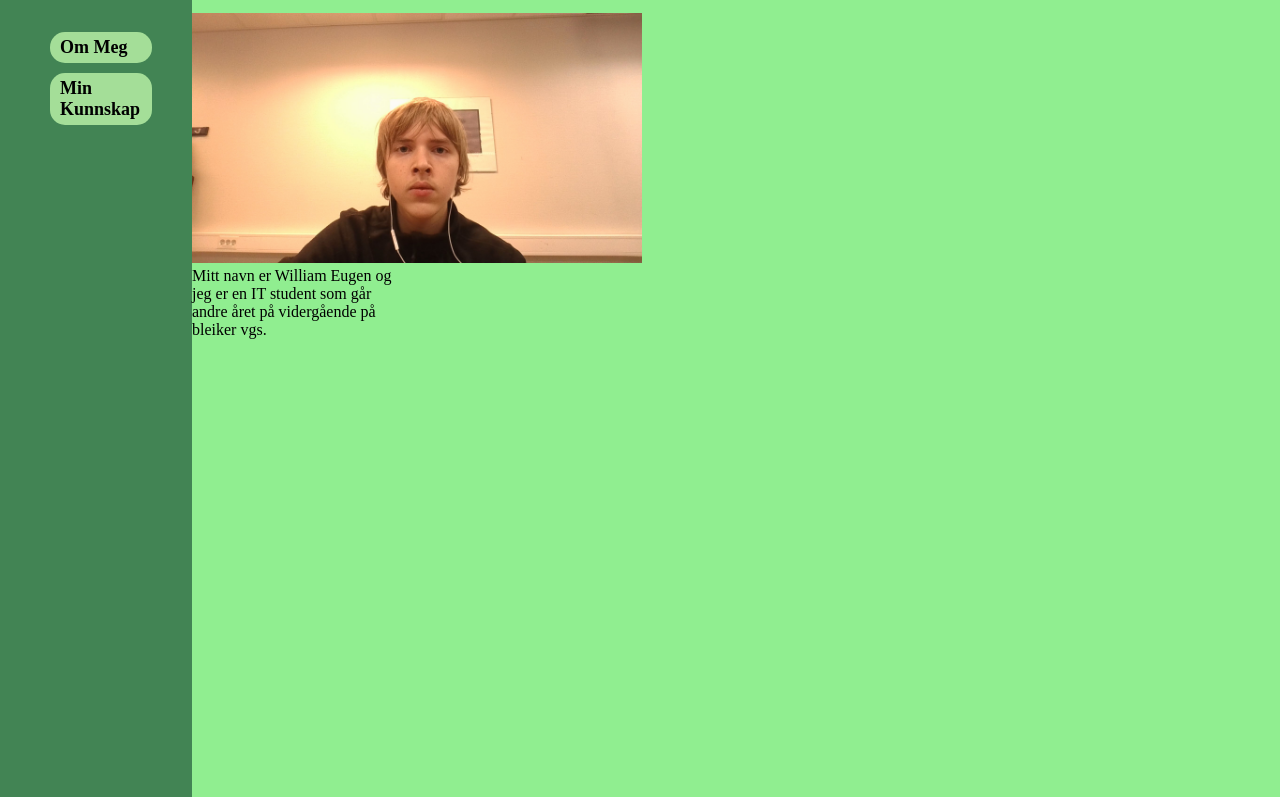
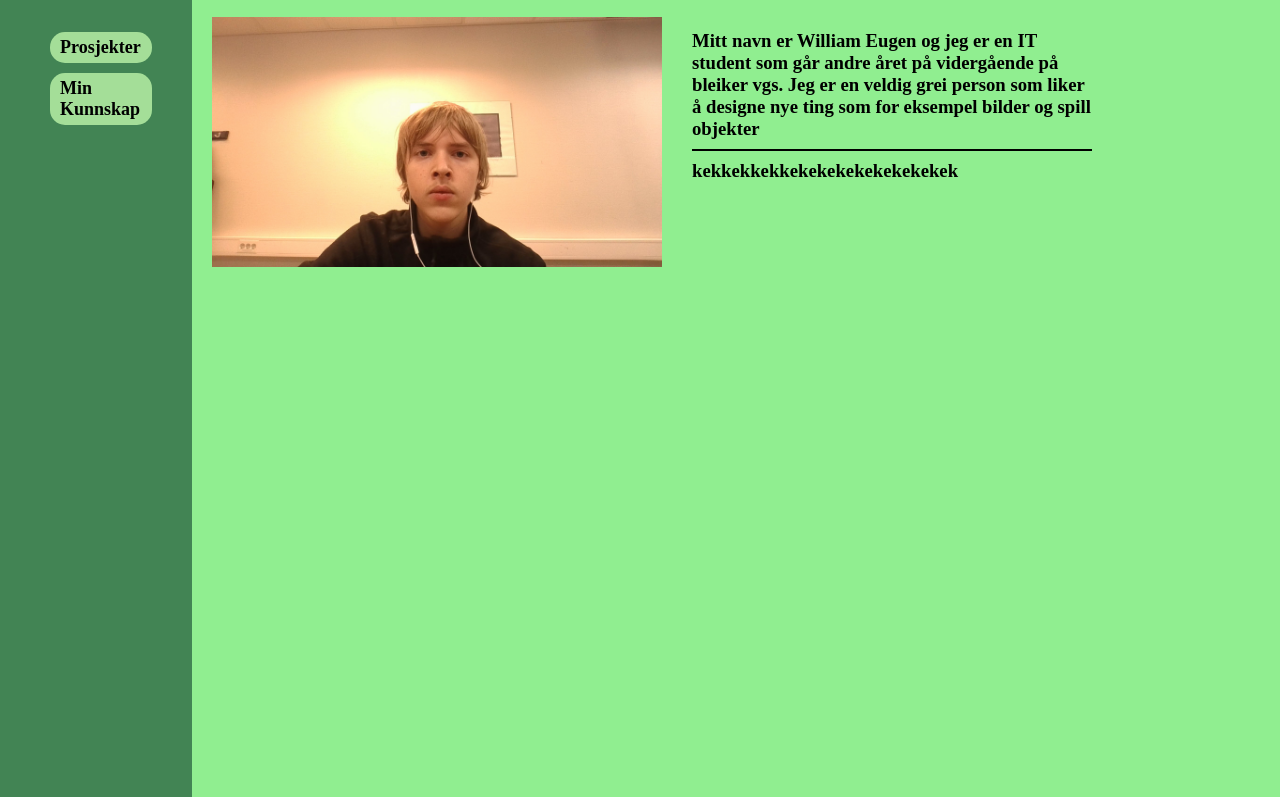
Before and after one commit to Pimser/Portfolio, a plain HTML site: page index.html in a window 1280 px wide. Shown: the part 106-903 px from the top of the page. Drawn offline with Linux system fonts and the light colour scheme.

Commit message:
time 2 update mandag

```diff
--- a/index.html
+++ b/index.html
@@ -17,14 +17,18 @@
         <div class="container">
             <div class="leftColumn">
                 <ul class="navbar">
-                    <li class="om"><a href="OmMeg"></a>Om Meg</li>
+                    <li class="om"><a href="Prosjekter"></a>Prosjekter</li>
                     <li class="om"><a href="MinKunnskap"></a>Min Kunnskap</li>
                 </ul>
             </div>
             <div class="rightColumn">
+                <img id="eugen1" src="WIN_20231214_14_22_55_Pro.jpg" alt="" width="450px" height="250px">
+                <p class="tboks" style="width: 200px;"><h3 style="width: 400px;"class="tboksp">Mitt navn er William
+                     Eugen og jeg er en IT student som går andre året på vidergående på bleiker vgs.
+                    Jeg er en veldig grei person som liker å designe nye ting som for eksempel bilder og spill objekter
+                    <hr style="background-color: black; height: 2px; border: none;"> kekkekkekkekekekekekekekekek</h3></p>
+            </div>
 
-                <p id="eugen1text" style="width: 200px;"><img id="eugen1" src="WIN_20231214_14_22_55_Pro.jpg" alt="" width="450px" height="250px">Mitt navn er William Eugen og jeg er en IT student som går andre året på vidergående på bleiker vgs.</p>
-            </div>
         </div>
 
     </main>
--- a/main.css
+++ b/main.css
@@ -1,6 +1,6 @@
 
 body{
-    background-color: grey;
+    background-color: lightgreen;
     height: 100%;
     margin: 0;
 
@@ -38,6 +38,21 @@ li{
     align-items: center;
     position: relative;
     top: 10px;
+}
+
+#eugen1{
+    margin: 20px;
+}
+
+.tboks{
+    padding-left: 600px;
+}
+
+.tboksp{
+    position: relative;
+    bottom: 280px;
+    padding-left: 500px;
+
 }
 
 
```
